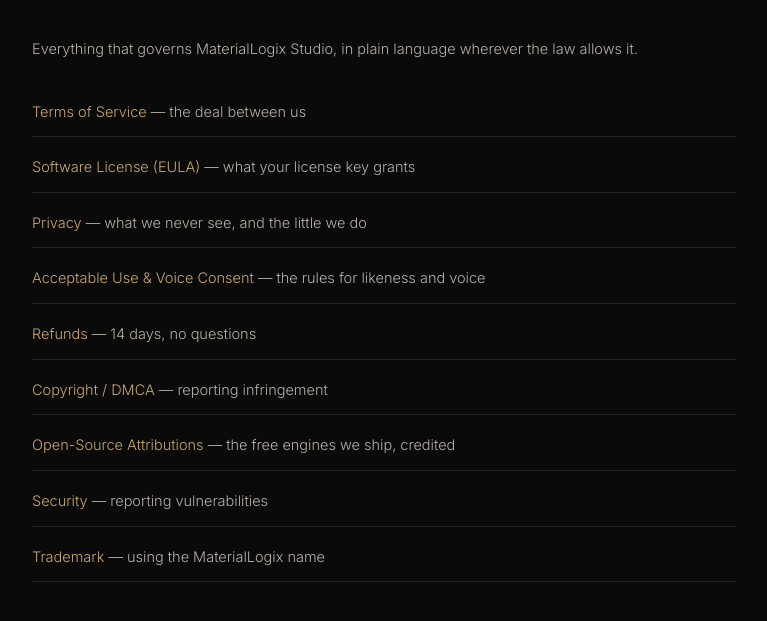
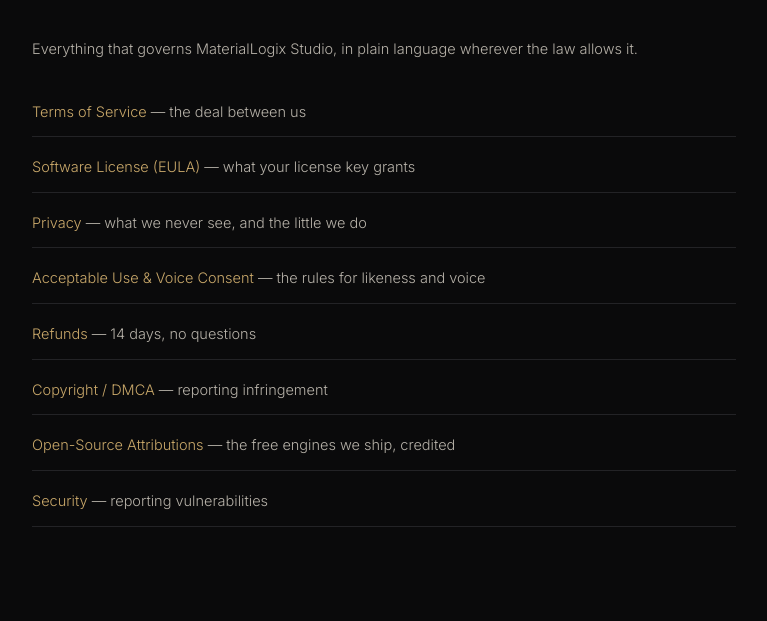
Before and after one commit to kmarquisbakerus/materiallogix, a plain HTML site: page legal/index.html in a window 1280 px wide. Shown: the part 189-810 px from the top of the page, without its empty margins (256-1023 px from the left). Drawn offline with Linux system fonts and the light colour scheme.

Commit message:
Trademark page unlisted; reworded to common-law (tm) claim, no registration asserted

```diff
--- a/legal/index.html
+++ b/legal/index.html
@@ -21,5 +21,5 @@
 <a href="index.html" class="eyebrow">&larr; Legal</a>
 <h1>Legal</h1>
 <p class="updated">Effective August 2026 &middot; MaterialLogix Studio is a product of LibraSide Technologies, LLC</p>
-<p>Everything that governs MaterialLogix Studio, in plain language wherever the law allows it.</p><ul style="list-style:none;padding:0;margin-top:26px"><li style="padding:12px 0;border-bottom:1px solid var(--hair)"><a href="terms.html">Terms of Service</a> &mdash; the deal between us</li><li style="padding:12px 0;border-bottom:1px solid var(--hair)"><a href="eula.html">Software License (EULA)</a> &mdash; what your license key grants</li><li style="padding:12px 0;border-bottom:1px solid var(--hair)"><a href="privacy.html">Privacy</a> &mdash; what we never see, and the little we do</li><li style="padding:12px 0;border-bottom:1px solid var(--hair)"><a href="aup.html">Acceptable Use &amp; Voice Consent</a> &mdash; the rules for likeness and voice</li><li style="padding:12px 0;border-bottom:1px solid var(--hair)"><a href="refunds.html">Refunds</a> &mdash; 14 days, no questions</li><li style="padding:12px 0;border-bottom:1px solid var(--hair)"><a href="copyright.html">Copyright / DMCA</a> &mdash; reporting infringement</li><li style="padding:12px 0;border-bottom:1px solid var(--hair)"><a href="licenses.html">Open-Source Attributions</a> &mdash; the free engines we ship, credited</li><li style="padding:12px 0;border-bottom:1px solid var(--hair)"><a href="security.html">Security</a> &mdash; reporting vulnerabilities</li><li style="padding:12px 0;border-bottom:1px solid var(--hair)"><a href="trademark.html">Trademark</a> &mdash; using the MaterialLogix name</li></ul>
+<p>Everything that governs MaterialLogix Studio, in plain language wherever the law allows it.</p><ul style="list-style:none;padding:0;margin-top:26px"><li style="padding:12px 0;border-bottom:1px solid var(--hair)"><a href="terms.html">Terms of Service</a> &mdash; the deal between us</li><li style="padding:12px 0;border-bottom:1px solid var(--hair)"><a href="eula.html">Software License (EULA)</a> &mdash; what your license key grants</li><li style="padding:12px 0;border-bottom:1px solid var(--hair)"><a href="privacy.html">Privacy</a> &mdash; what we never see, and the little we do</li><li style="padding:12px 0;border-bottom:1px solid var(--hair)"><a href="aup.html">Acceptable Use &amp; Voice Consent</a> &mdash; the rules for likeness and voice</li><li style="padding:12px 0;border-bottom:1px solid var(--hair)"><a href="refunds.html">Refunds</a> &mdash; 14 days, no questions</li><li style="padding:12px 0;border-bottom:1px solid var(--hair)"><a href="copyright.html">Copyright / DMCA</a> &mdash; reporting infringement</li><li style="padding:12px 0;border-bottom:1px solid var(--hair)"><a href="licenses.html">Open-Source Attributions</a> &mdash; the free engines we ship, credited</li><li style="padding:12px 0;border-bottom:1px solid var(--hair)"><a href="security.html">Security</a> &mdash; reporting vulnerabilities</li></ul>
 </main></body></html>
```
Also changed, not shown: legal/trademark.html (+1 -1 lines).
